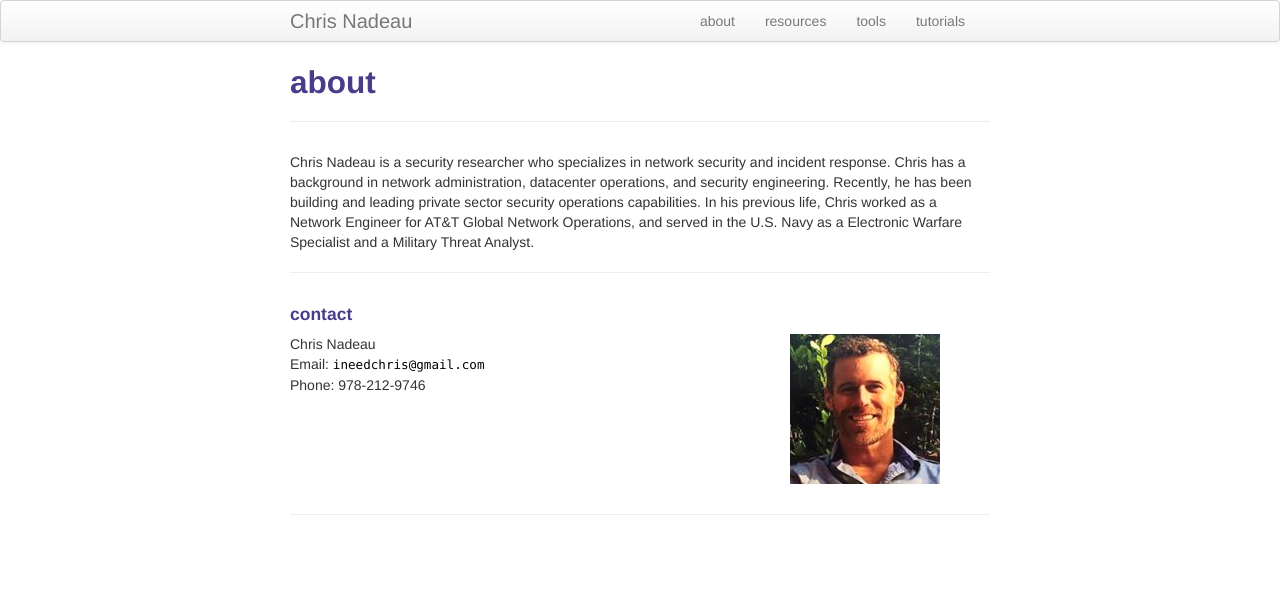
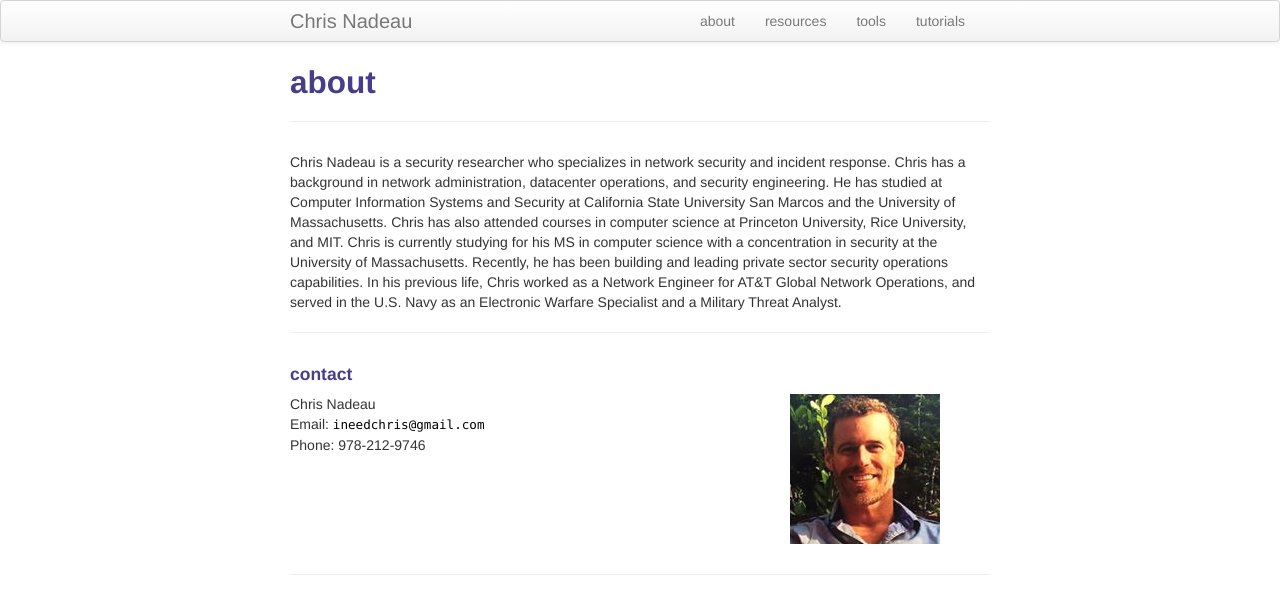
Before and after one commit to dynamicparallax/dynamicparallax.github.io, a Jekyll site: the page built from pages/about.md, in a window 1280 px wide. Shown: the top 614 px of the page. Built offline with Jekyll 4.4.1, drawn with Linux system fonts in a browser that asks for light colours.

Commit message:
Update about.md

```diff
--- a/pages/about.md
+++ b/pages/about.md
@@ -4,7 +4,7 @@ title: about
 description: Chris Nadeau is an Inforamtion Security Professional currently working as an Information Security Architect with focuses on ICS/SCADA Network Security, Incident Response, MDM, and DLP.
 ---
 
-Chris Nadeau is a security researcher who specializes in network security and incident response. Chris has a background in network administration, datacenter operations, and security engineering. Recently, he has been building and leading private sector security operations capabilities. In his previous life, Chris worked as a Network Engineer for AT&T Global Network Operations, and served in the U.S. Navy as a Electronic Warfare Specialist and a Military Threat Analyst.
+Chris Nadeau is a security researcher who specializes in network security and incident response. Chris has a background in network administration, datacenter operations, and security engineering. He has studied at Computer Information Systems and Security at California State University San Marcos and the University of Massachusetts. Chris has also attended courses in computer science at Princeton University, Rice University, and MIT. Chris is currently studying for his MS in computer science with a concentration in security at the University of Massachusetts. Recently, he has been building and leading private sector security operations capabilities. In his previous life, Chris worked as a Network Engineer for AT&T Global Network Operations, and served in the U.S. Navy as an Electronic Warfare Specialist and a Military Threat Analyst.
 
 ---
 
```
